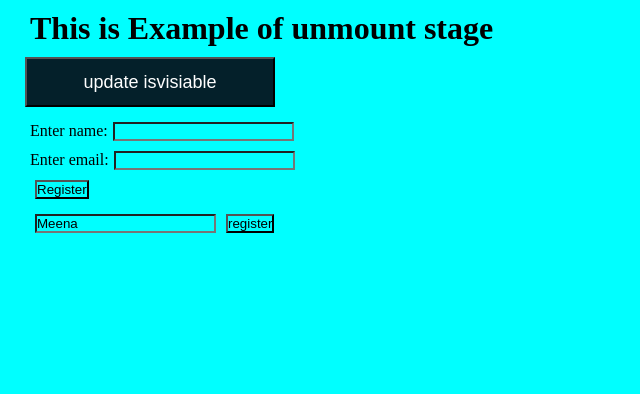
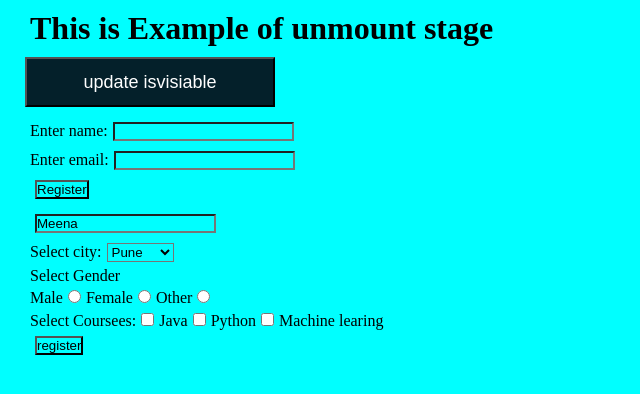
Before and after one commit to vaibhav346/-Class-React-Project-Demo, a React (Create React App) app: page / in a window 1280 px wide. Shown: the top 394 px of the page, without its empty margins (0-640 px from the left). Built offline with nearby package versions, Linux system fonts and the light colour scheme.

Commit message:
update file

```diff
--- a/src/FormExample1.jsx
+++ b/src/FormExample1.jsx
@@ -1,21 +1,78 @@
 import React from 'react'
 import { useState } from 'react'
+import { HiH1 } from 'react-icons/hi2'
 
 export default function FormExample1() {
 
     let [name,setName]=useState("Meena")
-
+    let[city,setCity]=useState("")
+    let[gender,setGender]=useState("")
+    let[subject,setSubject]=useState([])
 
     let handleform=()=>{
-        alert("name is "+name)
+        alert("name is "+name+"\n You select the city as "+city)
+        alert("Gender is "+gender)
+    }
+
+    let handlegender=(event)=>{
+        setGender(event.target.value);
+    }
+
+    let handlesubject=(event)=>{
+      let value=event.target.value;
+      let checked=event.target.checked;
+      if(checked){
+        setSubject([...subject,value])
+      }
+
+      else{
+        setSubject(subject.filter((sub)=>sub!=value));
+      }
+
     }
   return (
     <div>
       <form onSubmit={handleform}>
         <input type="text" value={name} onChange={(event)=>setName(event.target.value)}></input>
+    <br></br>
+     Select city:
+        <select onChange={(event)=>{setCity(event.target.value)}}>
+        <option value="pune">Pune</option>
+        <option value="satara">Satara</option>
+        <option value="sangali">Sangali</option>
+        <option value="beed">Beed</option>
+        </select>
 
+<br ></br>
+Select Gender
+<br ></br>
+        Male
+        <input type="radio" value="Male" name='gender' onChange={handlegender}></input>
+        Female
+        <input type="radio" value="Female" name='gender' onChange={handlegender}></input>
+        Other
+        <input type="radio" value="Other" name='gender' onChange={handlegender}></input>
+
+<br ></br>
+Select Coursees:
+<input type="checkbox" value="java" onChange={handlesubject}></input>Java
+<input type="checkbox" value="Python" onChange={handlesubject}></input>Python
+<input type="checkbox" value="machine learning" onChange={handlesubject}></input>Machine learing
+<br></br>
         <input type="submit" value="register"></input>
+
+
+
       </form>
+   {
+    subject.map((ele)=>
+  <h1>{ele}</h1>)
+   }
+
+
     </div>
+
+
+
   )
 }
```
